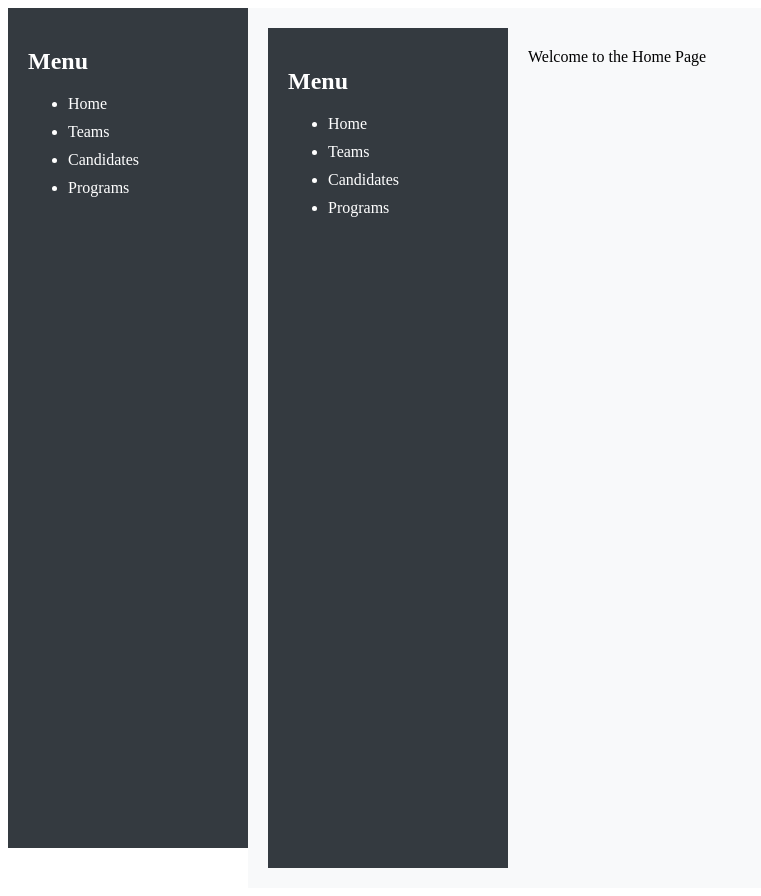
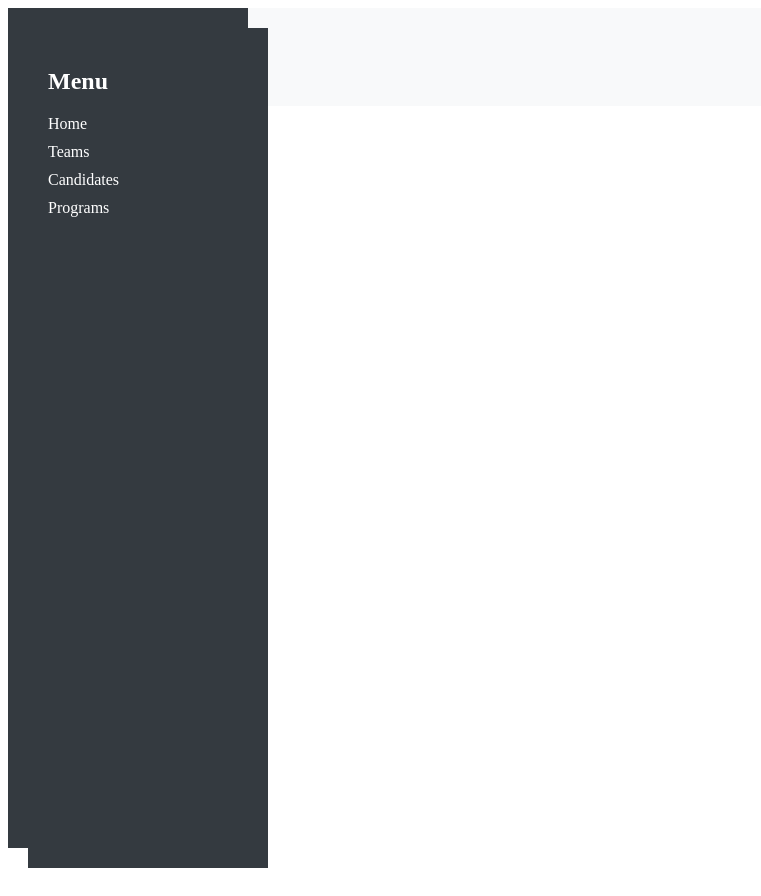
Before and after one commit to Javadamkd/art-fest-management, a Next.js app: page / in a window 1280 px wide. Shown: the whole page, without its empty margins (0-761 px from the left). After the commit the page ends 800 px from the top, so only its background shows below. Built offline with nearby package versions, Linux system fonts and the light colour scheme.

Commit message:
Update sidebar.module.css

```diff
--- a/components/sidebar.module.css
+++ b/components/sidebar.module.css
@@ -1,17 +1,29 @@
-/* sidebar.module.css */
+/* components/sidebar.module.css */
 .sidebar {
   width: 200px;
   background-color: #343a40;
   color: #fff;
   height: 100vh;
   padding: 20px;
+  position: fixed;
+}
+
+.sidebar h2 {
+  margin-bottom: 20px;
+}
+
+.sidebar ul {
+  list-style-type: none;
+  padding: 0;
+}
+
+.sidebar li {
+  margin-bottom: 10px;
 }
 
 .sidebar a {
   color: #fff;
   text-decoration: none;
-  display: block;
-  margin-bottom: 10px;
 }
 
 .sidebar a:hover {
```
